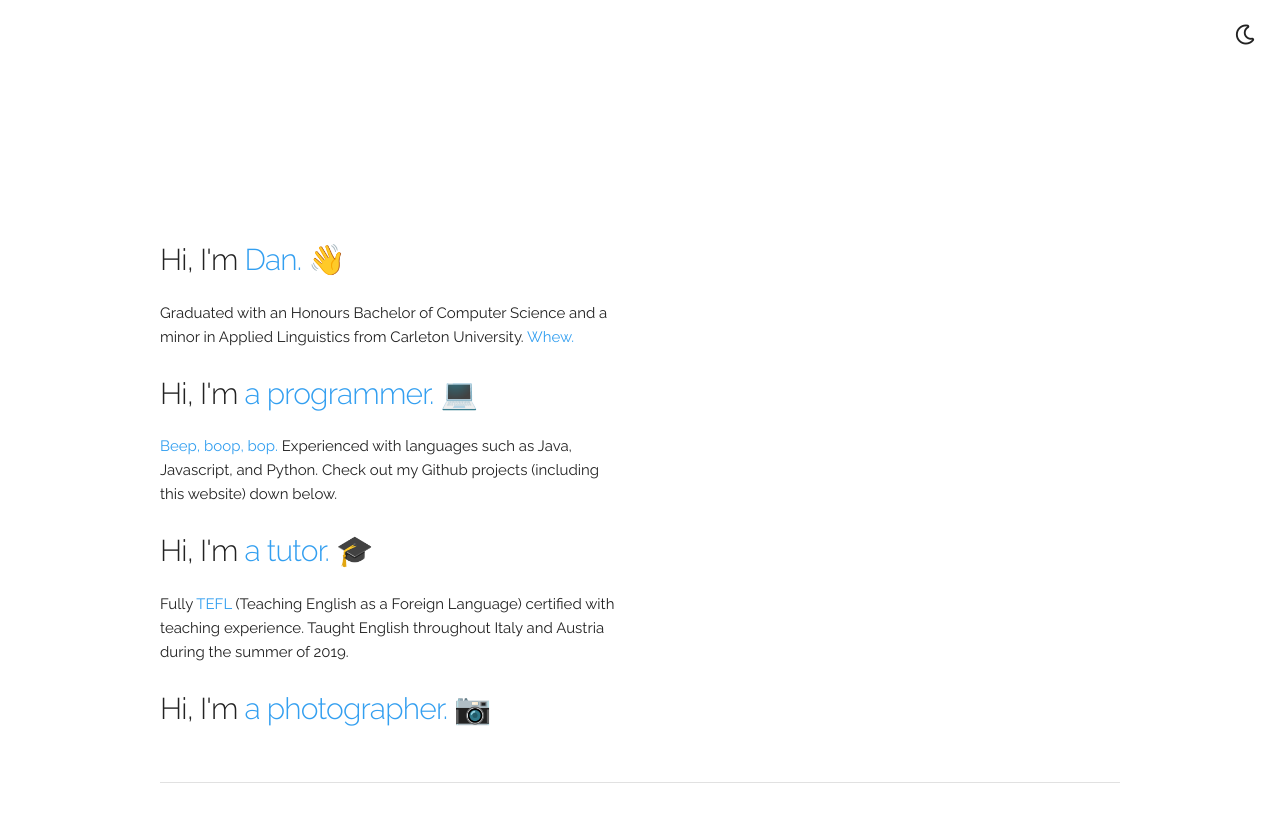
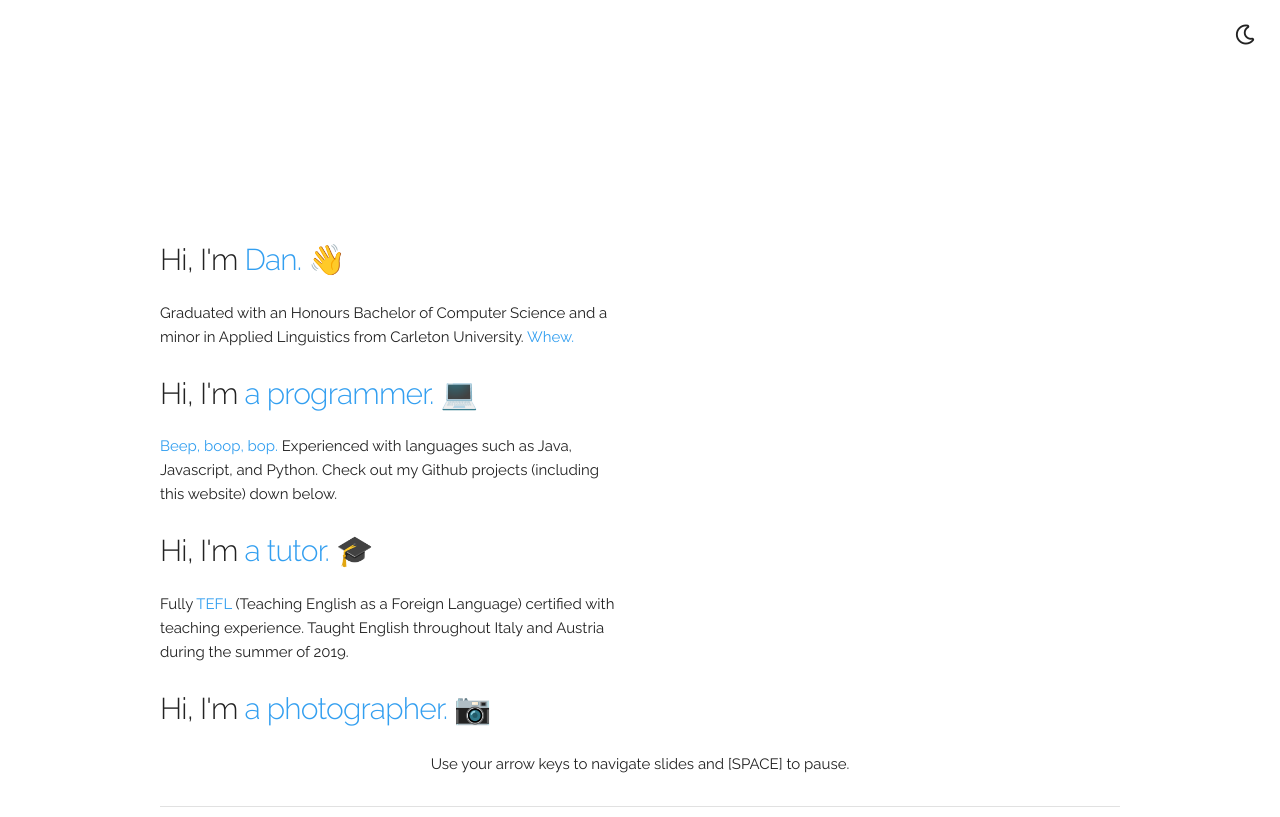
Before and after one commit to aprestoes/aprestoes.github.io, a plain HTML site: page index.html in a window 1280 px wide. Drawn offline with nearby package versions, Linux system fonts and the light colour scheme.

Commit message:
Update index.html

```diff
--- a/index.html
+++ b/index.html
@@ -85,7 +85,7 @@
           <noscript>
             <p class="help-text">Please enable Javascript for the best experience.</p>
           </noscript>
-          <!--<p class="help-text" id="keys-text">Use your arrow keys to navigate slides and [SPACE] to pause. </p>-->
+          <p class="help-text" id="keys-text">Use your arrow keys to navigate slides and [SPACE] to pause. </p>
           <hr>
         </div>
       </div>
```
